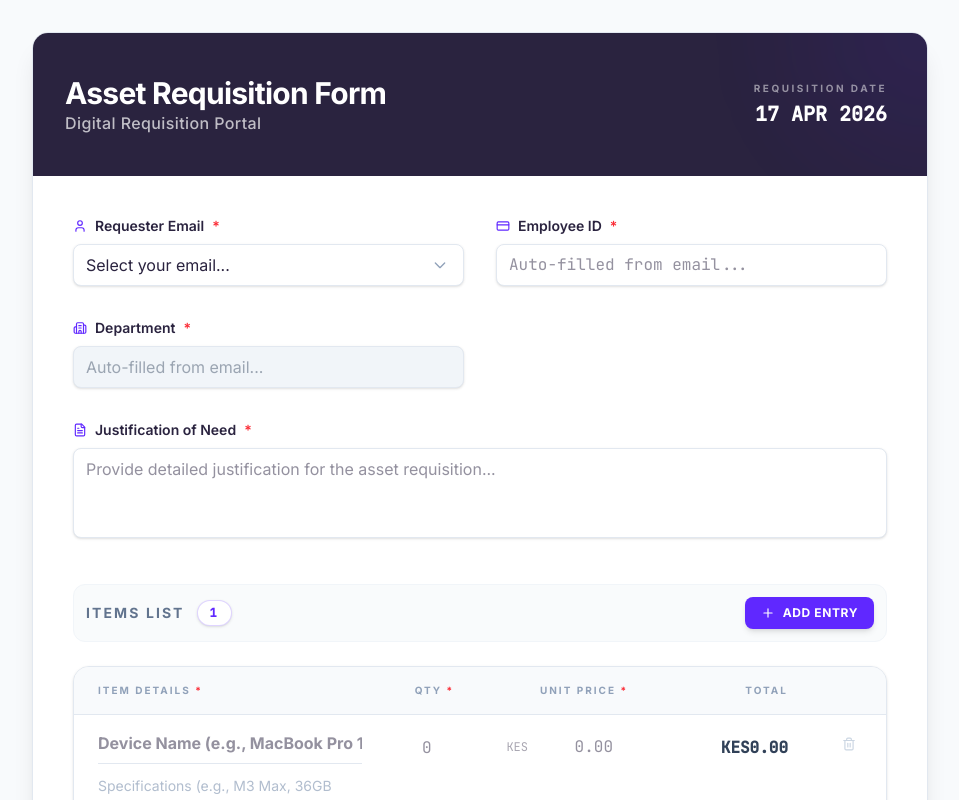
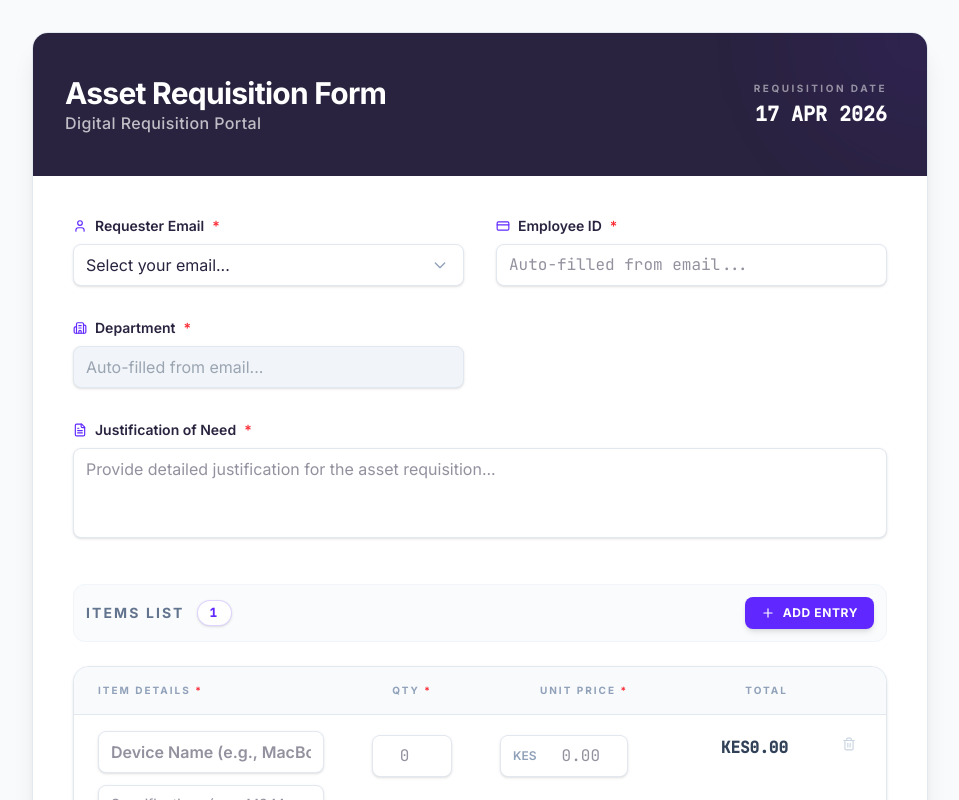
Before and after one commit to milesgithire1-cell/ASSET-REQUISITION-FORM, a React (Vite) app: page / in a window 1280 px wide. Shown: the top 800 px of the page, without its empty margins (160-1119 px from the left). Built offline with nearby package versions, Linux system fonts and the light colour scheme.

Commit message:
refactor: Improve input field styling
Applies a consistent 'input-field' class to various form elements, enhancing the enterprise aesthetic and user experience. This change centralizes styling for inputs and textareas, ensuring a uniform look across the application.

```diff
--- a/src/App.tsx
+++ b/src/App.tsx
@@ -367,14 +367,14 @@ export default function App() {
                             <input
                               type="text"
                               placeholder="Device Name (e.g., MacBook Pro 16)"
-                              className="w-full bg-transparent border-b border-slate-200 pb-2 outline-none text-brand-text font-bold transition-colors focus:border-brand-primary/50"
+                              className="input-field shadow-sm w-full font-semibold"
                               value={item.description}
                               onChange={(e) => updateItem(item.id, 'description', e.target.value)}
                             />
                             <textarea
                               placeholder="Specifications (e.g., M3 Max, 36GB RAM, 1TB SSD...)"
                               rows={2}
-                              className="w-full bg-transparent outline-none text-brand-text text-sm transition-colors resize-none placeholder:text-slate-400/70"
+                              className="input-field shadow-sm w-full text-sm resize-none"
                               value={item.specifications}
                               onChange={(e) => updateItem(item.id, 'specifications', e.target.value)}
                             />
@@ -385,20 +385,20 @@ export default function App() {
                             type="number"
                             min="0"
                             placeholder="0"
-                            className="w-full bg-transparent text-center outline-none font-mono text-brand-text transition-colors"
+                            className="input-field shadow-sm mx-auto w-20 text-center font-mono"
                             value={item.quantity === 0 ? '' : item.quantity}
                             onChange={(e) => updateItem(item.id, 'quantity', parseInt(e.target.value) || 0)}
                           />
                         </td>
                         <td className="px-6 py-4 text-right align-top pt-5">
-                          <div className="flex items-center justify-end gap-1 font-mono transition-colors">
-                            <span className="opacity-40 text-xs">KES</span>
+                          <div className="flex items-center px-3 py-2 bg-white border border-slate-200 rounded-lg focus-within:ring-2 focus-within:ring-brand-primary/20 focus-within:border-brand-primary transition-all duration-200 shadow-sm w-32 ml-auto">
+                            <span className="text-slate-400 text-xs font-semibold mr-1 select-none">KES</span>
                             <input
                               type="number"
                               min="0"
                               step="0.01"
                               placeholder="0.00"
-                              className="w-24 bg-transparent text-right outline-none text-brand-text"
+                              className="w-full bg-transparent text-right outline-none text-brand-text font-mono"
                               value={item.unitPrice === 0 ? '' : item.unitPrice}
                               onChange={(e) => updateItem(item.id, 'unitPrice', parseFloat(e.target.value) || 0)}
                             />
--- a/src/index.css
+++ b/src/index.css
@@ -12,6 +12,9 @@
 @layer base {
   body {
     @apply bg-slate-50 text-brand-text antialiased;
+  }
+  input, textarea, select {
+    @apply caret-brand-primary text-brand-text;
   }
 }
 
```
